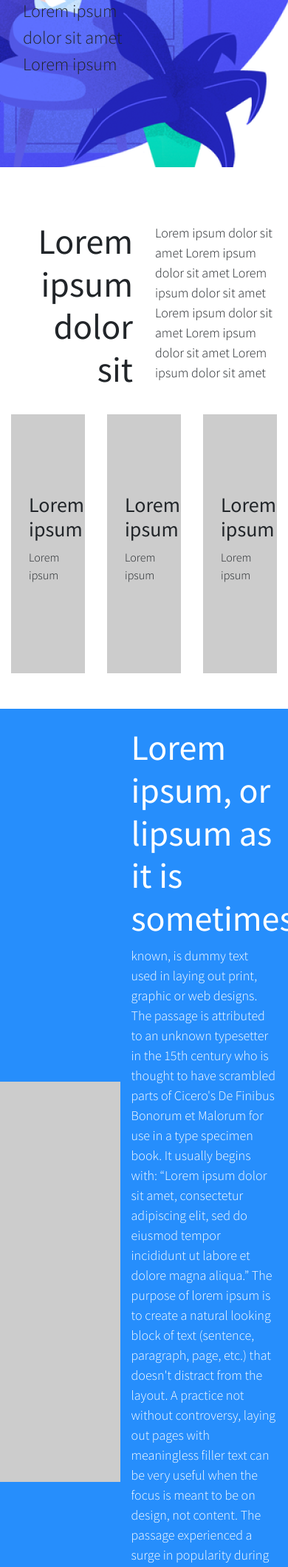
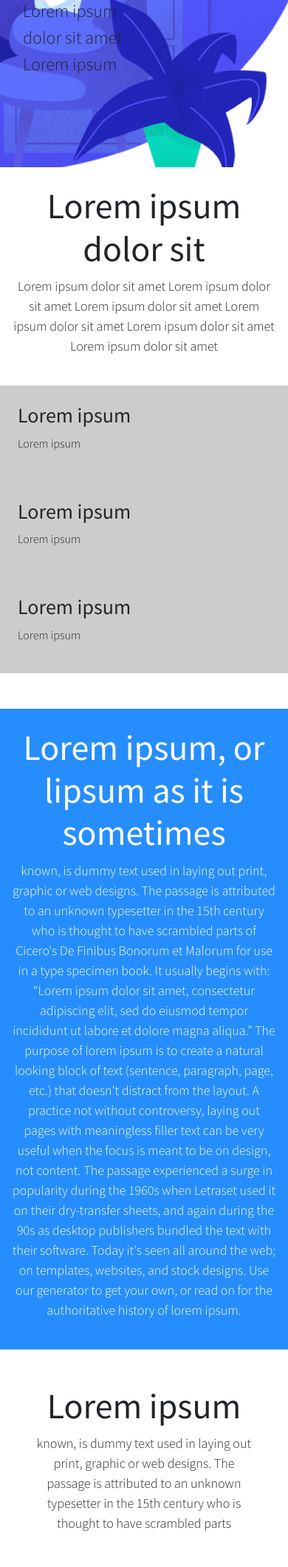
Before and after one commit to gabrielc1997/VolTZ-Tech, a PHP site: page / in a window 390 px wide; the page is wider, and only the part inside the window is pictured. Shown: the part 427-2545 px from the top of that part at 74% size. Run offline with PHP 8.4, Linux system fonts and the light colour scheme; some libraries are stand-ins or nearby versions.

Commit message:
mobile v1

```diff
--- a/assets/scss/quem-somos.scss
+++ b/assets/scss/quem-somos.scss
@@ -11,7 +11,7 @@
 
         padding-top: 24px;
         padding-bottom: 24px;
-        .col-5{
+        .col-md-5{
             height: 541px;
         }
     }
--- a/assets/scss/sevicos.scss
+++ b/assets/scss/sevicos.scss
@@ -1,22 +1,37 @@
-.servicos{
+
+    .servicos {
+        @media screen and (min-width: $md) {
             margin-top: 48px;
             margin-bottom: 48px;
-    .servicos-titulo{
+        }
+        .servicos-titulo {
             padding-top: 24px;
             padding-bottom: 24px;
 
-        h2{
+            h2 {
                 font-size: 48px;
             }
-        p{
+            p {
                 font-size: 18px;
             }
         }
-    .servicos-item{
-        .item-box{
+        .servicos-item {
+            .col-12{
+
+                @media screen and (max-width: $md) {
+                    padding: 0px !important;
+                }
+            }
+            .item-box {
+                @media screen and (min-width: $md) {
                     height: 350px;
+                }
                 width: 100%;
                 padding: 24px;
             }
         }
     }
+
+
+@media (min-width: 1200px) {
+}
--- a/index.html
+++ b/index.html
@@ -21,13 +21,15 @@
 <body>
 
     <!--top header-->
-   <header >
+    <header>
 
 
         <nav class="navbar  navbar-expand-lg navbar-light top-navbar" data-toggle="sticky-onscroll">
             <div class="container">
                 <a class="navbar-brand" href="#">Navbar</a>
-            <button class="navbar-toggler" type="button" data-toggle="collapse" data-target="#navbarSupportedContent" aria-controls="navbarSupportedContent" aria-expanded="false" aria-label="Toggle navigation">
+                <button class="navbar-toggler" type="button" data-toggle="collapse"
+                    data-target="#navbarSupportedContent" aria-controls="navbarSupportedContent" aria-expanded="false"
+                    aria-label="Toggle navigation">
                     <span class="navbar-toggler-icon"></span>
                 </button>
 
@@ -81,14 +83,14 @@
     <section class="servicos">
         <div class="container servicos-titulo">
             <div class="row">
-                <div class="col-6">
-                    <h2 class="text-right">
+                <div class="col-md-6 col-12">
+                    <h2 class="text-md-right text-center">
                         Lorem ipsum<br>
                         dolor sit
                     </h2>
                 </div>
-                <div class="col-6 d-flex align-items-center">
-                    <p class="text-left">
+                <div class="col-md-6 col-12 d-flex align-items-center">
+                    <p class="text-left text-center">
                         Lorem ipsum dolor sit amet Lorem ipsum dolor sit amet Lorem ipsum dolor sit amet Lorem ipsum
                         dolor sit amet Lorem ipsum dolor sit amet Lorem ipsum dolor sit amet
                     </p>
@@ -97,7 +99,7 @@
         </div>
         <div class="container servicos-item">
             <div class="row">
-                <div class="col-4">
+                <div class="col-md-4 col-12">
                     <div class="item-box bgc-light-gray d-flex align-items-center">
                         <div>
                             <h3>
@@ -109,7 +111,7 @@
                         </div>
                     </div>
                 </div>
-                <div class="col-4">
+                <div class="col-md-4 col-12">
                     <div class="item-box bgc-light-gray d-flex align-items-center">
                         <div>
                             <h3>
@@ -121,7 +123,7 @@
                         </div>
                     </div>
                 </div>
-                <div class="col-4">
+                <div class="col-md-4 col-12">
                     <div class="item-box bgc-light-gray d-flex align-items-center">
                         <div>
                             <h3>
@@ -140,14 +142,14 @@
     <section class="quem-somos bgc-blue">
         <div class="container">
             <div class="row d-flex align-items-center">
-                <div class="col-5 bgc-light-gray">
+                <div class="col-md-5 d-none d-md-block bgc-light-gray">
                     <img>
                 </div>
-                <div class="col-7">
-                    <h2 class="c-white">
+                <div class="col-md-6 col-12">
+                    <h2 class="c-white text-center text-md-left">
                         Lorem ipsum, or lipsum as it is sometimes
                     </h2>
-                    <p class="c-white">
+                    <p class="c-white text-center text-md-left">
                         known, is dummy text used in laying out print, graphic or web designs. The passage is attributed
                         to an unknown typesetter in the 15th century who is thought to have scrambled parts of Cicero's
                         De Finibus Bonorum et Malorum for use in a type specimen book. It usually begins with:
```
Also changed, not shown: assets/css/main.css, dist/css/main.css. Lines whose indentation alone changed are shown as unchanged.
